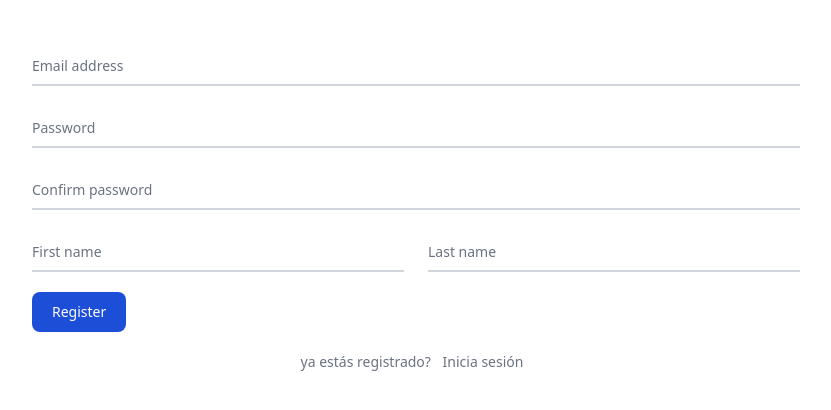
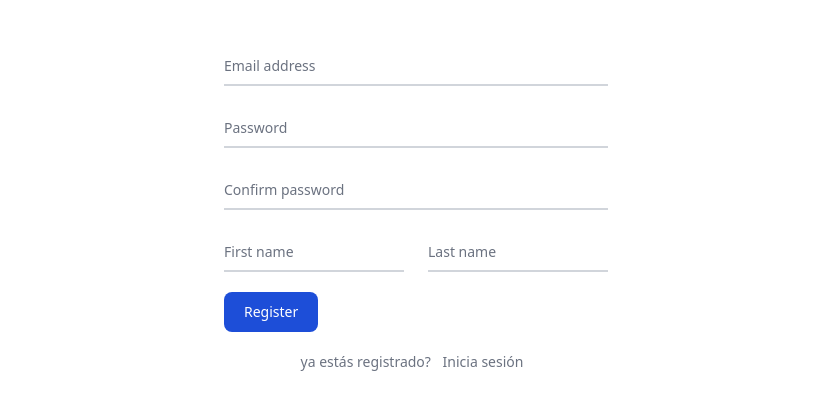
Before and after one commit to llOrtegall/Chat_Mern_Ortega, a React (Vite) app in the folder client/: page /register in a window 1280 px wide. Shown: the part 168-578 px from the top of the page, without its empty margins (224-1055 px from the left). Built offline with nearby package versions, Linux system fonts and the light colour scheme; no server answers.

Commit message:
Refactor form width in LoginPage and RegisterPage

```diff
--- a/client/src/pages/LoginPage.tsx
+++ b/client/src/pages/LoginPage.tsx
@@ -24,7 +24,7 @@ function LoginPage() {
 
   return (
     <section className='w-screen h-screen flex flex-col items-center justify-center pb-12'>
-      <form className='w-full px-64' onSubmit={handleSubmit}>
+      <form className='w-full max-w-96' onSubmit={handleSubmit}>
         <div className='relative z-0 w-full mb-5 group'>
           <input type='email' placeholder=' ' required value={email} onChange={e => setEmail(e.target.value)}
             className='block py-2.5 px-0 w-full text-sm text-gray-900 bg-transparent border-0 border-b-2 border-gray-300 appearance-none dark:text-white dark:border-gray-600 dark:focus:border-blue-500 focus:outline-none focus:ring-0 focus:border-blue-600 peer' />
--- a/client/src/pages/RegisterPage.tsx
+++ b/client/src/pages/RegisterPage.tsx
@@ -39,7 +39,7 @@ export default function RegisterPage() {
 
   return (
     <section className='w-screen h-screen flex flex-col items-center justify-center pb-12'>
-      <form className='w-full px-64' onSubmit={handleSubmit}>
+      <form className='w-full max-w-96' onSubmit={handleSubmit}>
         <div className='relative z-0 w-full mb-5 group'>
           <input type='email' placeholder=' ' required value={email} onChange={e => setEmail(e.target.value)}
             className='block py-2.5 px-0 w-full text-sm text-gray-900 bg-transparent border-0 border-b-2 border-gray-300 appearance-none dark:text-white dark:border-gray-600 dark:focus:border-blue-500 focus:outline-none focus:ring-0 focus:border-blue-600 peer' />
```
